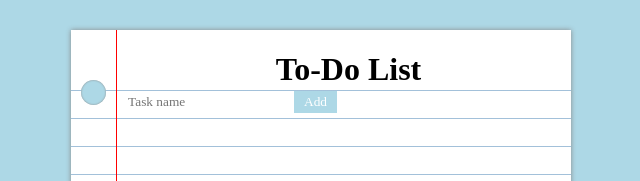
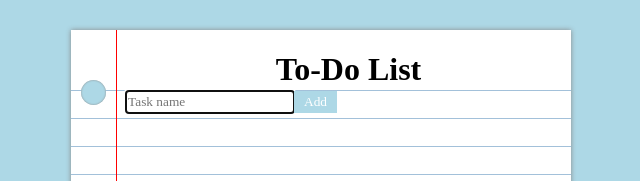
Before and after one commit to hanahboles/to-do-list, a React (Create React App) app: page / in a window 1280 px wide. Both pictures are taken after a click on the element "Add a Task". Shown: the top 181 px of the page, without its empty margins (319-959 px from the left). Built offline with nearby package versions, Linux system fonts and the light colour scheme; a web font is replaced by a local one.

Commit message:
add focus to input when adding a task

```diff
--- a/src/components/TaskCreate.js
+++ b/src/components/TaskCreate.js
@@ -1,10 +1,11 @@
-import { useState } from 'react'
+import { useState, useEffect, useRef } from 'react'
 import useTasksContext from '../hooks/use-tasks-context'
 
 function TaskCreate() {
     const [title, setTitle] = useState('')
     const [showInput, setShowInput] = useState(false)
     const { createTask } = useTasksContext()
+    const inputRef = useRef(null)
 
     const handleChange = (e) => {
         setTitle(e.target.value)
@@ -17,9 +18,13 @@ function TaskCreate() {
         setTitle('')
     }
 
+    useEffect(() => {
+        inputRef.current?.focus()
+    }, [showInput])
+
     let content = showInput ? (
         <>
-            <input className="input" placeholder="Task name" value={title} onChange={handleChange}></input>
+            <input className="input" placeholder="Task name" value={title} onChange={handleChange} ref={inputRef}></input>
             <button className="button">Add</button>
         </>
     ) : (
```
